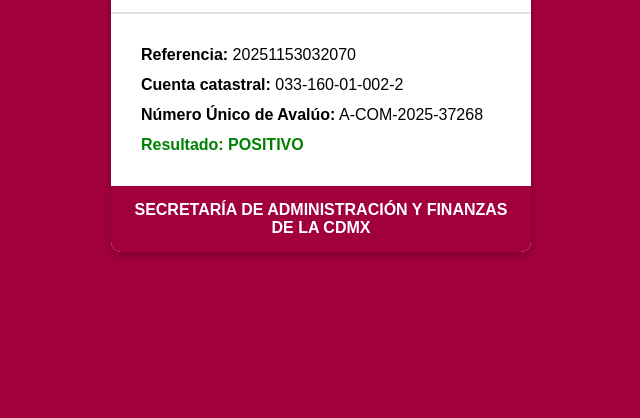
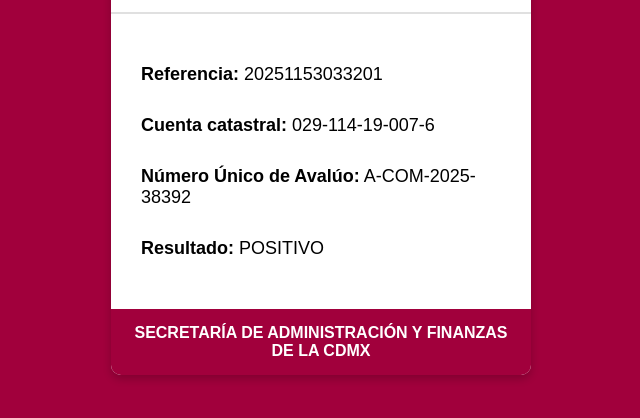
Before and after one commit to drpcsubtecatastro/.con.mx, a plain HTML site: page index.html in a window 1280 px wide. Shown: the part 188-606 px from the top of the page, without its empty margins (319-959 px from the left). Drawn offline with Linux system fonts and the light colour scheme.

Commit message:
Update index.html

```diff
--- a/index.html
+++ b/index.html
@@ -35,13 +35,12 @@
       padding: 20px 30px;
     }
     .content p {
-      font-size: 16px;
-      margin: 12px 0;
+      font-size: 18px;
+      margin: 30px 0;
     }
     .resultado {
       font-size: 18px;
-      font-weight: bold;
-      color: green;
+      color: black;
       margin-top: 20px;
     }
     .footer {
@@ -59,10 +58,10 @@
       <img src="https://cdn2.telediario.mx/uploads/media/2021/08/12/gobierno_de_la_ciudad_de_mexico.jpg" alt="Escudo CDMX">
       </div>
     <div class="content">
-      <p><strong>Referencia:</strong> 20251153032070</p>
-      <p><strong>Cuenta catastral:</strong> 033-160-01-002-2</p>
-      <p><strong>Número Único de Avalúo:</strong> A-COM-2025-37268</p>
-      <p class="resultado">Resultado: POSITIVO</p>
+     <tr> <p><strong>Referencia:</strong> 20251153033201</p></tr>
+      <p><strong>Cuenta catastral:</strong> 029-114-19-007-6</p>
+      <p><strong>Número Único de Avalúo:</strong> A-COM-2025-38392</p>
+      <p class="resultado"><span style="font-weight: bold;">Resultado:</span> POSITIVO</p>
     </div>
     <div class="footer">
       SECRETARÍA DE ADMINISTRACIÓN Y FINANZAS DE LA CDMX
```
